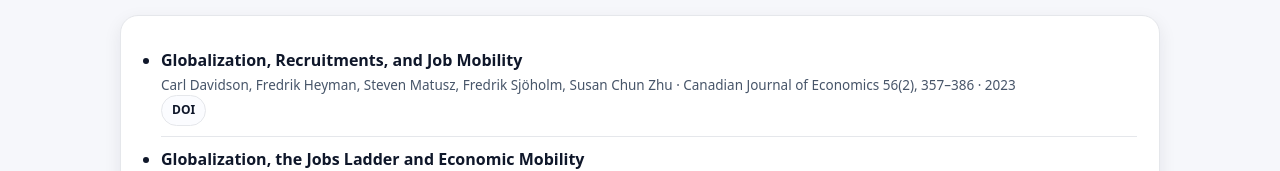
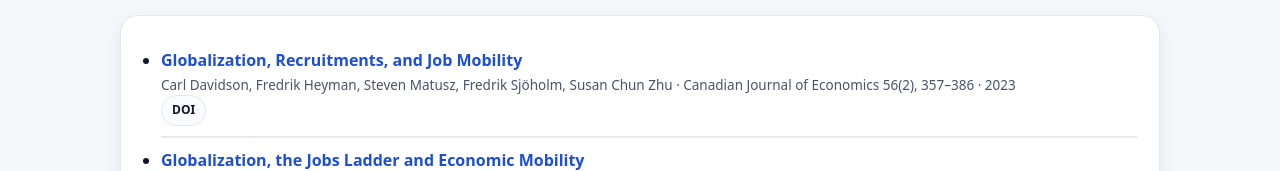
Before and after one commit to fredrikh-economics/fredrikh-economics.github.io, a plain HTML site: page index.html in a window 1280 px wide. Shown: the part 598-769 px from the top of the page. Drawn offline with Linux system fonts and the light colour scheme.

Commit message:
Update index.html

```diff
--- a/index.html
+++ b/index.html
@@ -6,7 +6,7 @@
 <meta content="width=device-width, initial-scale=1" name="viewport"/>
 <title>Fredrik Heyman</title>
 <meta content="Fredrik Heyman — Senior Research Fellow (IFN) and Associate Professor in Economics. Research on globalization, digitalization, labor economics, and international trade." name="description"/>
-<link href="assets/style_new.css" rel="stylesheet"/>
+<link href="assets/style_blue_content_topbar.css" rel="stylesheet"/>
 </head>
 <body>
 <div class="nav">
```
